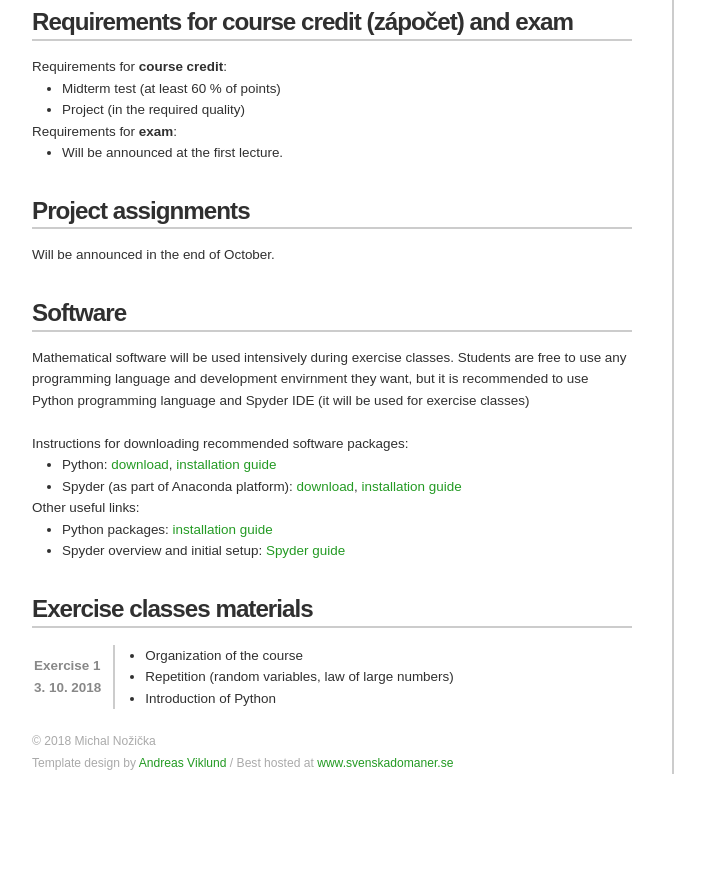
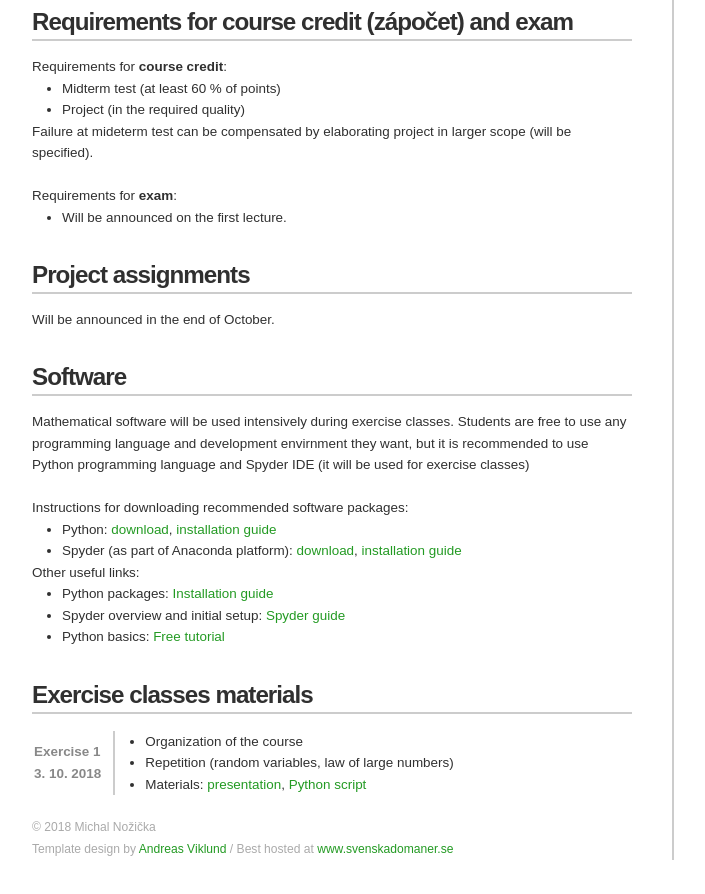
Before and after one commit to michalnozickacze/mffwebpage, a plain HTML site: page index.html in a window 1280 px wide. Shown: the part 700-1594 px from the top of the page, without its empty margins (118-823 px from the left). Before the commit the page ends 1514 px from the top, so only its background shows below. Drawn offline with Linux system fonts and the light colour scheme.

Commit message:
Exercise 1
Adding materials for 1. exercise class.

```diff
--- a/index.html
+++ b/index.html
@@ -18,9 +18,9 @@
 
 		<ul>
 			<li>
-				<a href="https://is.cuni.cz/studium/rozvrhng/roz_predmet_gl.php?gl=18aNMMB333p1&fak=11320&skr=2018&sem=1">Lecture</a><br>Friday 14:00 - 15:30, room K2<br>
+				<a href="https://is.cuni.cz/studium/rozvrhng/roz_predmet_gl.php?gl=18aNMMB333p1&fak=11320&skr=2018&sem=1" target="_blank">Lecture</a><br>Friday 14:00 - 15:30, room K2<br>
 				RNDr. Pavel Charamza, CSc.<br><br><br>
-				<a href="https://is.cuni.cz/studium/rozvrhng/roz_predmet_gl.php?gl=18aNMMB333x01&fak=11320&skr=2018&sem=1">Exercise class</a><br>Wednesday 12:20 - 13:50, room K11<br>
+				<a href="https://is.cuni.cz/studium/rozvrhng/roz_predmet_gl.php?gl=18aNMMB333x01&fak=11320&skr=2018&sem=1" target="_blank">Exercise class</a><br>Wednesday 12:20 - 13:50, room K11<br>
 				Mgr. Michal Nožička<br>
 			</li>
 			<li><a href="">Important dates</a><br>Midterm test: 5. 12. 2018 (may change)<br>Project: no deadline</li>
@@ -38,7 +38,7 @@
 		</p>
 		<p>
 			Lectures and exercise classes will be taught in <b>English</b>.
-			<div class="timestamp">3. 10. 2018</div>
+			<div class="timestamp" >3. 10. 2018</div>
 		</p>
 
 		<h3>Annotation</h3>
@@ -71,11 +71,13 @@
 			<li>Project (in the required quality)
 		</ul>
 		</p>
+		<p>Failure at mideterm test can be compensated by elaborating project in larger scope (will be specified).</p>
 
+		<br>
 		<p>
 		Requirements for <b>exam</b>:
 		<ul>
-			<li>Will be announced at the first lecture.</li>
+			<li>Will be announced on the first lecture.</li>
 		</ul>
 		</p>
 
@@ -93,16 +95,17 @@
 			Instructions for downloading recommended software packages:
 			<div>
 				<ul>
-					<li>Python: <a href="https://www.python.org/downloads/">download</a>, <a href="https://wiki.python.org/moin/BeginnersGuide/Download">installation guide</a></li>
-					<li>Spyder (as part of Anaconda platform): <a href="https://www.anaconda.com/download/#linux"> download</a>, <a href="https://docs.anaconda.com/anaconda/install/"> installation guide</a></li>
+					<li>Python: <a href="https://www.python.org/downloads/" target="_blank">download</a>, <a href="https://wiki.python.org/moin/BeginnersGuide/Download" target="_blank">installation guide</a></li>
+					<li>Spyder (as part of Anaconda platform): <a href="https://www.anaconda.com/download/#linux" target="_blank"> download</a>, <a href="https://docs.anaconda.com/anaconda/install/" target="_blank"> installation guide</a></li>
 				</ul>
 			</div>
 
 			Other useful links:
 			<div>
 				<ul>
-					<li>Python packages: <a href="https://packaging.python.org/tutorials/installing-packages/#installing-from-pypi">installation guide</a></li>
-					<li>Spyder overview and initial setup: <a href="">Spyder guide</a></li>
+					<li>Python packages: <a href="https://packaging.python.org/tutorials/installing-packages/#installing-from-pypi" target="_blank">Installation guide</a></li>
+					<li>Spyder overview and initial setup: <a href="https://pythonhosted.org/spyder/" target="_blank">Spyder guide</a></li>
+					<li>Python basics: <a href="https://www.w3schools.com/python/default.asp" target="_blank">Free tutorial</a></li>
 				</ul>
 			</div>
 		</p>
@@ -119,7 +122,7 @@
 						<ul>
 							<li>Organization of the course</li>
 							<li>Repetition (random variables, law of large numbers)</li>
-							<li>Introduction of Python</li>
+							<li>Materials: <a href="NMMB_exercise1.pdf" target="_blank">presentation</a>, <a href="NMMB333_exercise1.py" download>Python script</a></li>
 						</ul>
 					</td>
 				</tr>
```
